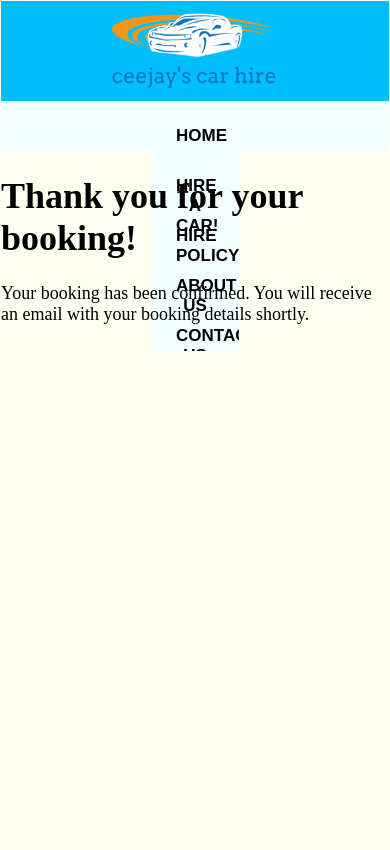
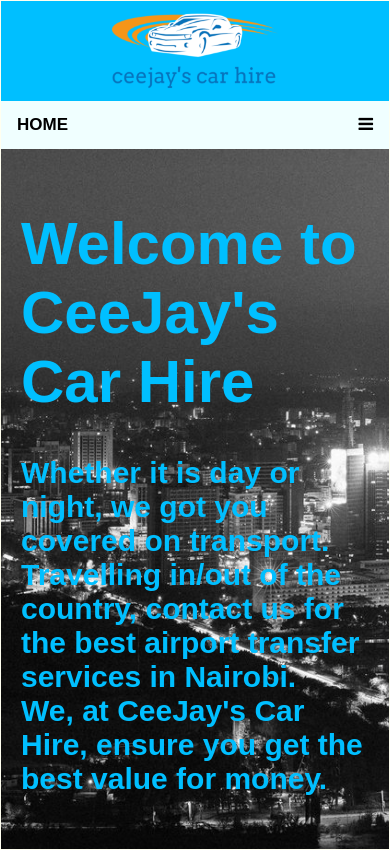
Before and after one commit to ElNgatia/carhire, a PHP site: page / in a window 390 px wide. Before the commit the page ends 351 px from the top, so only its background shows below. Run offline with PHP 8.4, Linux system fonts and the light colour scheme.

Commit message:
responsive navigation bar added

```diff
--- a/index.css
+++ b/index.css
@@ -1,5 +1,6 @@
 * {
     box-sizing: border-box;
+
 }
 
 .nav_bar {
@@ -8,42 +9,34 @@
     margin-left: auto;
 }
 
-.nav_bar ul {
-    list-style: none;
-    margin: 0;
-    padding: 0;
-    overflow: hidden;
-}
-
+/* Style links inside navbar */
 .nav_bar a {
     float: left;
+    padding: 14px 16px;
     color: black;
     text-align: center;
     text-decoration: none;
     font-size: 17px;
     font-family: 'Source Sans Pro', sans-serif;
     font-weight: bold;
+    display: block;
 }
 
-.nav_bar li a {
-    display: block;
-    padding: 25px;
-    margin: 0;
-    /* border-right: 0.5px solid #ccc; */
-    height: 75px;
-}
 
 .nav_bar a:hover {
     background-color: #ddd;
     color: black;
 }
 
-#nav_logo {
-    width: 75px;
-    height: 75px;
-    float: left;
-    background-color: azure;
+/* Add an active class to highlight the current page */
+.topnav a.active {
+    background-color: #04AA6D;
+    color: white;
+}
 
+/* Hide the link that should open and close the topnav on small screens */
+.nav_bar .icon {
+    display: none;
 }
 
 #logo {
@@ -73,10 +66,9 @@
     margin-left: 150px;
     margin-right: 150px;
 
-    display: block;
 }
 
-.main_header_container{
+.main_header_container {
     background-color: azure;
 }
 
@@ -86,31 +78,80 @@ body {
     font-size: 28px;
     background-color: ivory;
 
+
+}
+
+.intro{
+    margin-left: auto;
+    margin-right: auto;
+    width: 100%;
+    height: 700px;
+    background-color: #0047ab;
+    padding: 20px;
+    text-align: left;
+    font-size: 30px;
+    font-family: 'Source Sans Pro', sans-serif;
+    font-weight: bold;
+    color: #00bfff;
 }
 
 
 
 /* Rsponsive to mobile */
 @media screen and (max-width: 640px) {
-    .nav_bar li a {
-        width: 100%;
-        border-right: none;
-        height: 50px;
-    }
-    #nav_logo{
+
+    #nav_logo {
         display: none;
     }
-    .top_header{
+
+    .top_header {
         height: 100px;
     }
-    .main_header{
-        height: 50px;
+
+    .main_header {
+        min-height: 50px;
+        margin-left: none;
+        margin-right: none;
+        display: block;
     }
-    #logo{
+
+    #logo {
         height: 100px;
     }
-    body{
+
+    body {
         font-size: 18px;
     }
 
 }
+
+/* When the screen is less than 600 pixels wide, hide all links, except for the first one ("Home"). Show the link that contains should open and close the topnav (.icon) */
+@media screen and (max-width: 640px) {
+    .nav_bar a:not(:first-child) {
+        display: none;
+    }
+
+    .nav_bar a.icon {
+        float: right;
+        display: block;
+    }
+}
+
+/* The "responsive" class is added to the topnav with JavaScript when the user clicks on the icon. This class makes the topnav look good on small screens (display the links vertically instead of horizontally) */
+@media screen and (max-width: 600px) {
+    .nav_bar.responsive {
+        position: relative;
+    }
+
+    .nav_bar.responsive a.icon {
+        position: absolute;
+        right: 0;
+        top: 0;
+    }
+
+    .nav_bar.responsive a {
+        float: none;
+        display: block;
+        text-align: left;
+    }
+}
--- a/index.html
+++ b/index.html
@@ -2,7 +2,9 @@
 <html lang="en">
 
 <head>
+    <link rel="stylesheet" href="https://cdnjs.cloudflare.com/ajax/libs/font-awesome/4.7.0/css/font-awesome.min.css">
     <link rel="stylesheet" href="index.css">
+    <script src="index.js"></script>
     <meta charset="UTF-8">
     <meta http-equiv="X-UA-Compatible" content="IE=edge">
     <meta name="viewport" content="width=device-width, initial-scale=1.0">
@@ -16,32 +18,25 @@
                 <a href="index.html"><img src="images/logo.png" alt="CeeJays Car Hire" id="logo"></a>
             </div>
         </div>
-        <div class="main_header_container">
-            <div class="main_header" id="main_header">
-                <div class="small_logo" id="small_logo">
-                    <a href="index.html">
-                        <img src="images/logo.png" alt="CeeJay's Car Hire" id="nav_logo">
-                    </a>
-                </div>
-                <div class="nav_bar" id="nav_bar">
-                    <ul>
-                        <li><a href="index.html">HOME</a></li>
-                        <li><a href="hire.html">HIRE A CAR!</a></li>
-                        <li><a href="policy.html">HIRE POLICY</a></li>
-                        <li><a href="about.html">ABOUT US</a></li>
-                        <li><a href="contact.html">CONTACT US</a></li>
-                    </ul>
-                </div>
-            </div>
+        <div class="nav_bar" id="nav_bar">
+
+            <a href="index.html">HOME</a>
+            <a href="hire.html">HIRE A CAR!</a>
+            <a href="policy.html">HIRE POLICY</a>
+            <a href="about.html">ABOUT US</a>
+            <a href="contact.html">CONTACT US</a>
+            <a href="javascript:void(0);" class="icon" onclick="myFunction()">
+                <i class="fa fa-bars"></i></a>
+        </div>
 
         </div>
 
     </header>
 
     <div class="content_container" id="content_container">
-        <div>
-            <h1>Thank you for your booking!</h1>
-            <p>Your booking has been confirmed. You will receive an email with your booking details shortly.</p>
+        <div class="intro" id="intro" style="background-image: url('images/pano.jpg') ; background-size:cover;" >
+            <h1>Welcome to CeeJay's Car Hire</h1>
+            <p>Whether it is day or night, we got you covered on transport. <br>Travelling in/out of the country, contact us for the best airport transfer services in Nairobi.<br> We, at CeeJay's Car Hire, ensure you get the best value for money.</p>
         </div>
 
 
--- /dev/null
+++ b/index.js
@@ -0,0 +1,9 @@
+/* Toggle between adding and removing the "responsive" class to topnav when the user clicks on the icon */
+function myFunction() {
+    var x = document.getElementById("nav_bar");
+    if (x.className === "nav_bar") {
+      x.className += " responsive";
+    } else {
+      x.className = "nav_bar";
+    }
+  }
```
Also changed, not shown: images/Mombasa.jpg (added), images/nairobi_night.jpg (added), images/pano.jpg (added).
